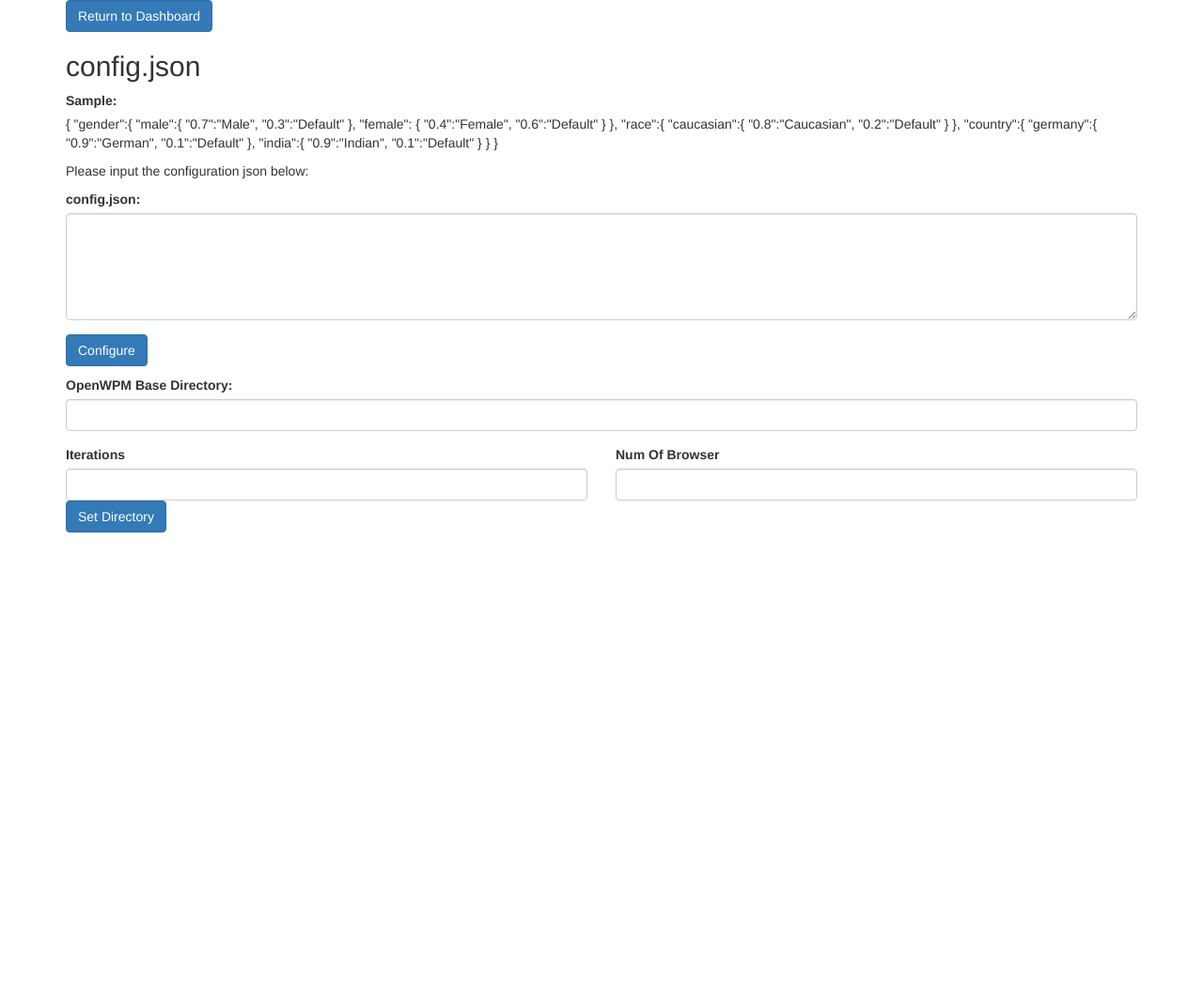
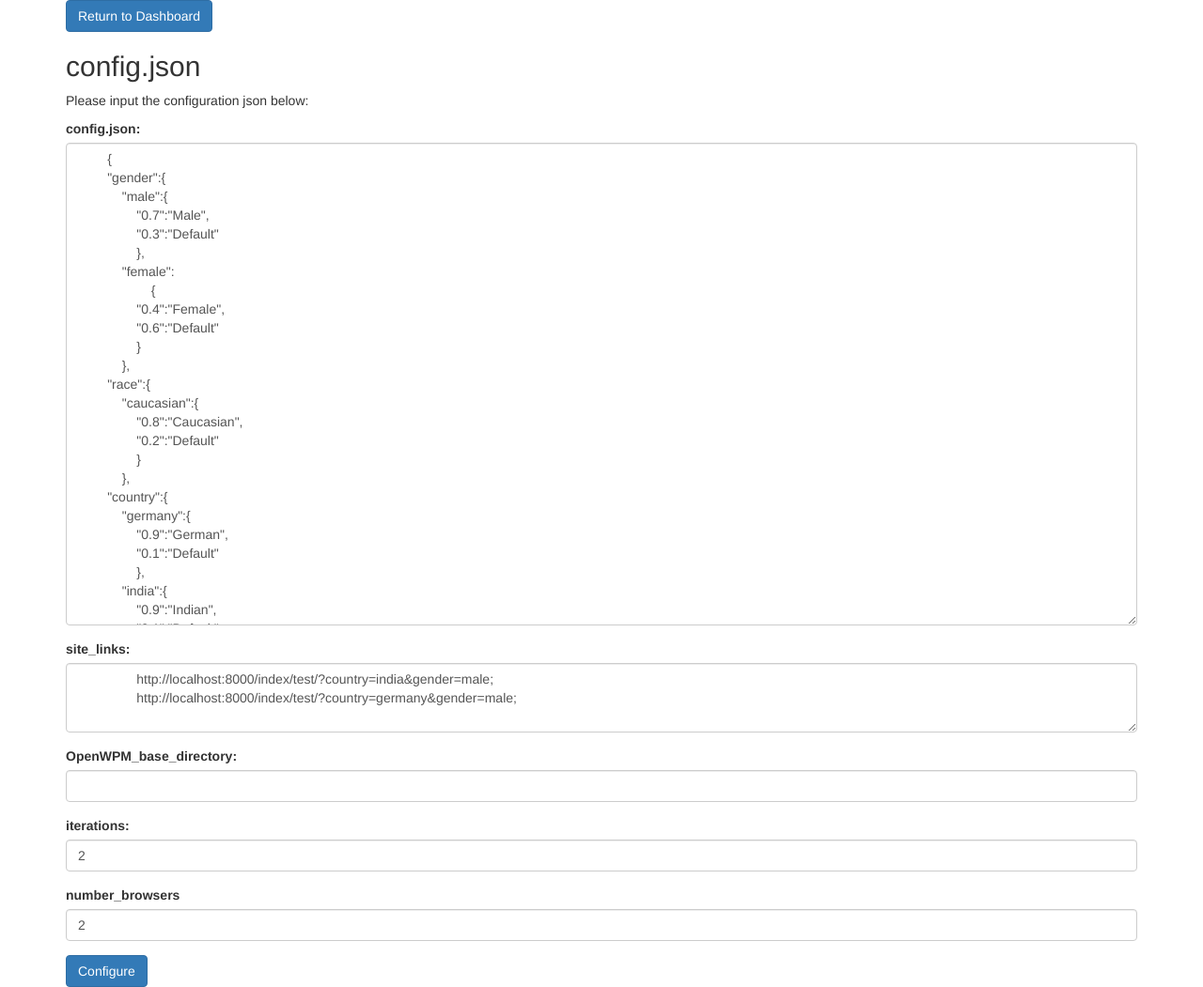
Before and after one commit to shivamchoudhary/e6998, a Django app: template service/website/attribute/templates/configure.html in a window 1280 px wide. Shown: the whole page at 94% size. Before the commit the page ends 567 px from the top, so only its background shows below. Run offline with Django 3.2, Linux system fonts and the light colour scheme; the template is opened without the code that fills it, so the values that code supplies are empty; some libraries are stand-ins or nearby versions.

Commit message:
configuration front end changed

```diff
--- a/service/website/attribute/static/js/base.js
+++ b/service/website/attribute/static/js/base.js
@@ -36,7 +36,7 @@ function loadDoc() {
 }
 
 function updateConfiguration() {
-    var configuration = document.getElementById("comment");
+    var configuration = document.getElementById("config_json");
     //console.log(configuration.value);
     var xhttp = new XMLHttpRequest();
     xhttp.onreadystatechange = function() {
--- a/service/website/attribute/templates/configure.html
+++ b/service/website/attribute/templates/configure.html
@@ -14,8 +14,11 @@
 <div class="container">
     <button type="button" onclick="location.href = '/index/index';" id="myButton" class="btn btn-primary" >Return to Dashboard</button>
     <h2>config.json</h2>
-    <label>Sample:</label>
-    <p>
+    <p>Please input the configuration json below:</p>
+    <form role="form">
+        <div class="form-group">
+          <label for="config_json">config.json:</label>
+          <textarea class="form-control" rows="25" id="config_json">
         {
         "gender":{
             "male":{
@@ -44,14 +47,33 @@
                 "0.1":"Default"
                 }
             }
-         }
-    </p>
-    <p>Please input the configuration json below:</p>
-    <form role="form">
+        }
+        </textarea>
+        </div>
+
         <div class="form-group">
-          <label for="comment">config.json:</label>
-          <textarea class="form-control" rows="5" id="comment"></textarea>
+            <label for="config_sites">site_links:</label>
+            <textarea class="form-control" rows="3" id="config_sites">
+                http://localhost:8000/index/test/?country=india&gender=male;
+                http://localhost:8000/index/test/?country=germany&gender=male;
+            </textarea>
         </div>
+
+        <div class="form-group">
+            <label for="openwpm_dir">OpenWPM_base_directory:</label>
+            <input type="text" class="form-control" id="openwpm_dir">
+        </div>
+
+        <div class="form-group">
+            <label for="iter">iterations:</label>
+            <input type="text" class="form-control" id="iter" value="2">
+        </div>
+
+        <div class="form-group">
+            <label for="num_browser">number_browsers</label>
+            <input type="text" class="form-control" id="num_browser" value="2">
+        </div>
+
     </form>
 
     <div class="row">
@@ -61,29 +83,5 @@
     </div>
 </div>
 
-<div class="container">
-    <p>
-        <div class="form-group">
-            <label for="openwpm_dir">OpenWPM Base Directory:</label>
-            <input type="text" class="form-control" id="openwpm_dir">
-        </div>
-        <div class="row">
-            <div class="col-lg-6 col-lg-offset-0">
-                <label for="Iterations">Iterations</label>
-                <input class="form-control" id="Iterations" type="text">
-            </div>
-            <div class="col-lg-6 col-lg-offset-0">
-                <label for="NumOfBrowser">Num Of Browser</label>
-                <input class="form-control" id="NumOFBrowser" type="text">
-            </div>
-        </div>
-        <div class="row">
-            <div class="col-lg-12">
-                <button type="button" onclick="" class="btn btn-primary">Set Directory</button>
-            </div>
-        </div>
-    </p>
-</div>
-
 </body>
 </html>
```
Also changed, not shown: service/website/attribute/config.json (+29 -1 lines).
